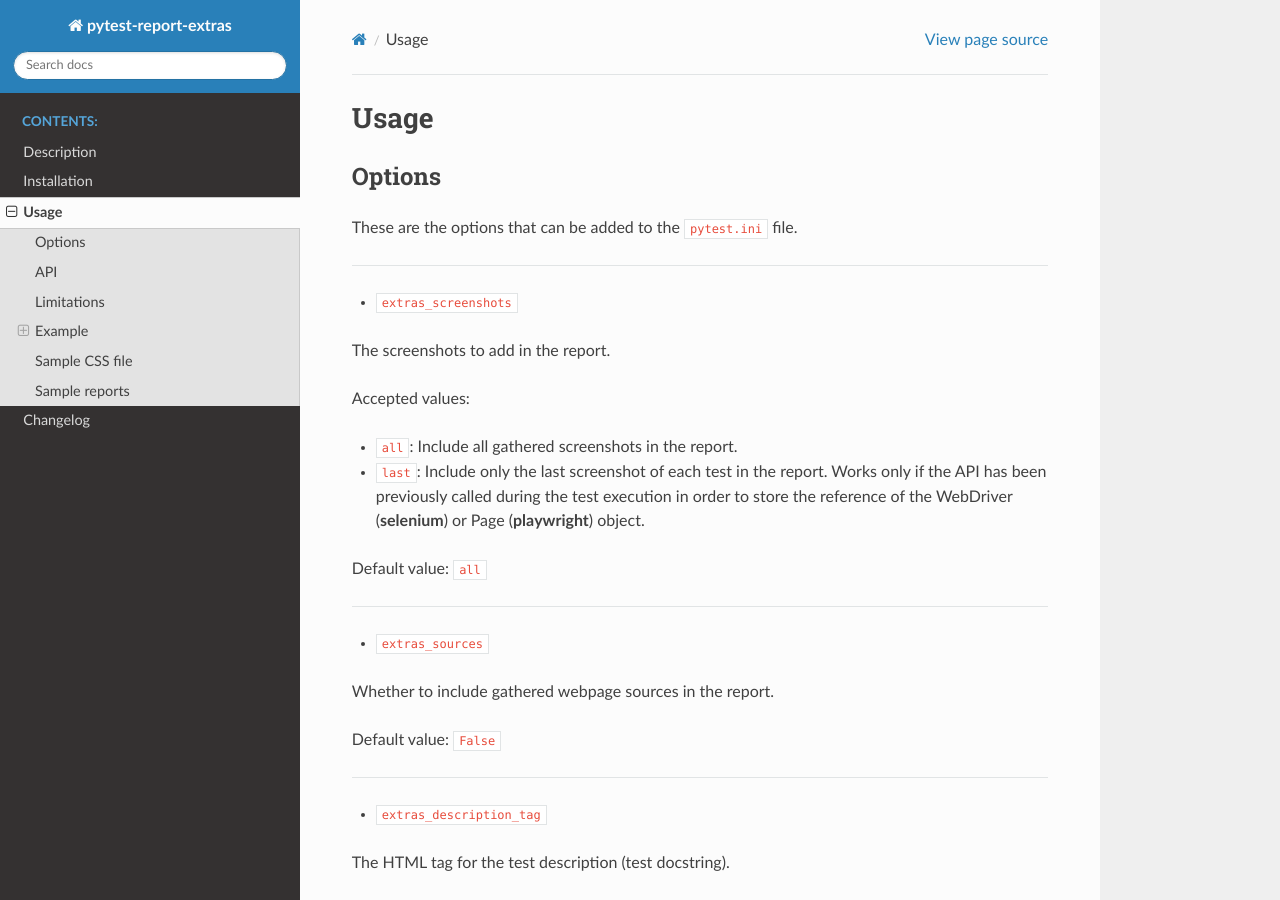
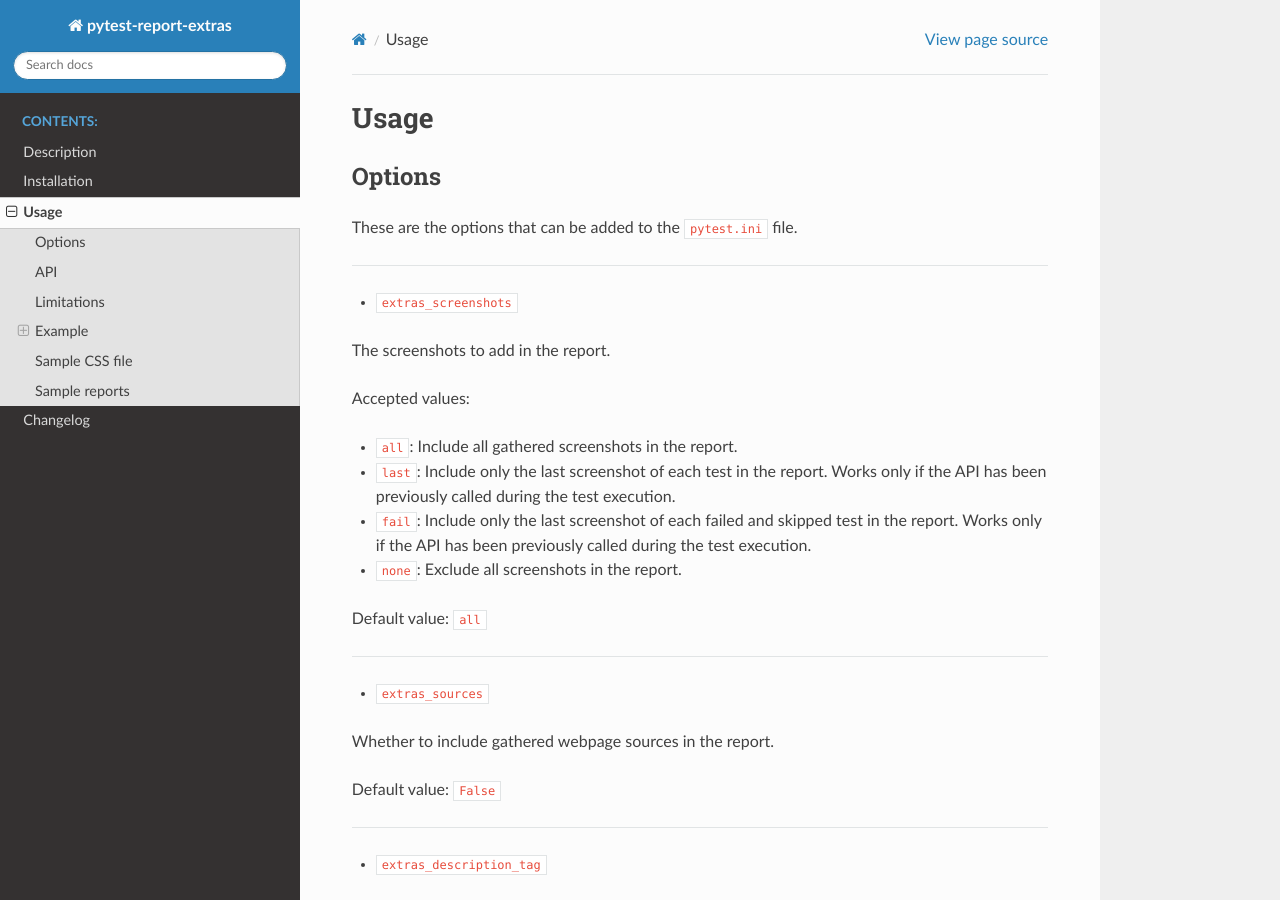
Before and after one commit to harmin-parra/pytest-report-extras, a Sphinx documentation site: the page built from docs/user_guide.rst, in a window 1280 px wide and 900 px high. Built offline with Sphinx 7.4.7 and the Read the Docs theme 3.1.0, drawn with Linux system fonts in a browser that asks for light colours.

Commit message:
update docs

```diff
--- a/docs/changelog.rst
+++ b/docs/changelog.rst
@@ -20,6 +20,7 @@
 * Support for attachments of mime type: ``image/svg+xml``, ``video/mp4``, ``video/ogg``, ``video/ogv`` and ``video/webm``.
 * Mime types of attachments can also be set with file extensions.
 * Introduction of new ``Report.Mime`` shorter attributes for mime types. The long old ones will be deprecated in the next major release.
+* The ``screenshots`` INI option can also accept ``fail`` and ``none`` values.
 
 **Improvement**
 
--- a/docs/user_guide.rst
+++ b/docs/user_guide.rst
@@ -16,9 +16,13 @@
 
 Accepted values:
 
-* ``all``:    Include all gathered screenshots in the report.
+* ``all``: Include all gathered screenshots in the report.
 
-* ``last``:   Include only the last screenshot of each test in the report. Works only if the API has been previously called during the test execution in order to store the reference of the WebDriver (**selenium**) or Page (**playwright**) object.
+* ``last``: Include only the last screenshot of each test in the report. Works only if the API has been previously called during the test execution.
+
+* ``fail``: Include only the last screenshot of each failed and skipped test in the report. Works only if the API has been previously called during the test execution.
+
+* ``none``: Exclude all screenshots in the report.
 
 Default value: ``all``
 
```
